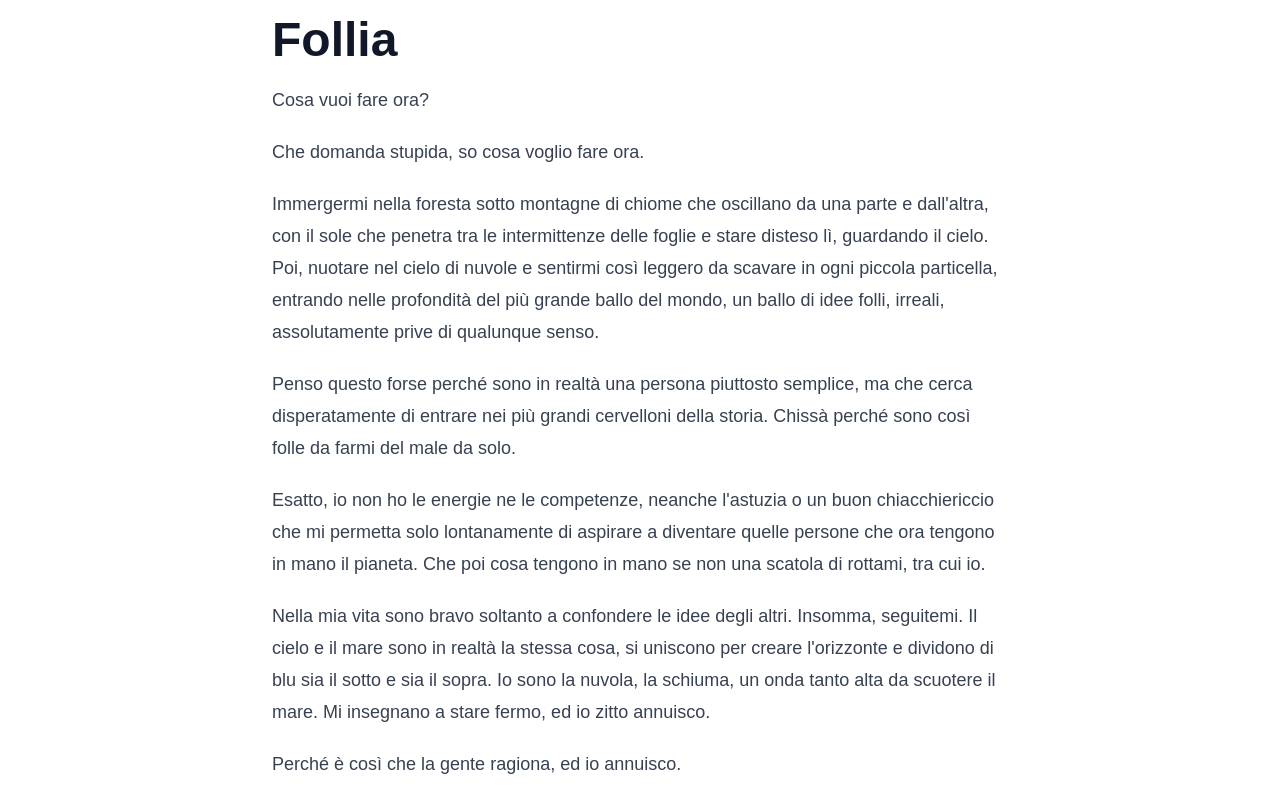
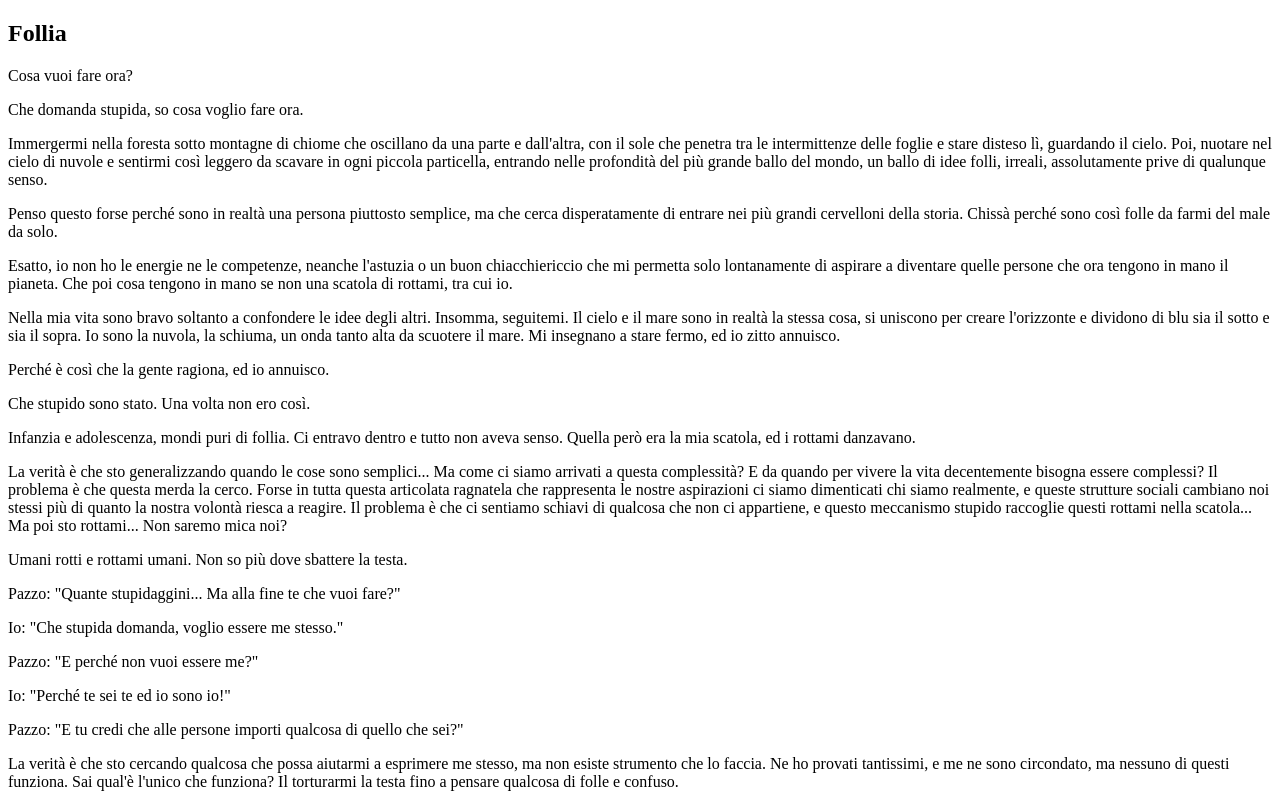
Before and after one commit to loky-lp/follia, a SvelteKit app: page / in a window 1280 px wide. Shown: the top 800 px of the page. Built offline with nearby package versions, Linux system fonts and the light colour scheme.

Commit message:
chore: remove temporarily `tailwindcss`

```diff
--- a/package.json
+++ b/package.json
@@ -17,9 +17,7 @@
 		"@sveltejs/adapter-auto": "^3.0.0",
 		"@sveltejs/kit": "^2.0.0",
 		"@sveltejs/vite-plugin-svelte": "^4.0.0",
-		"@tailwindcss/typography": "^0.5.15",
 		"@types/eslint": "^9.6.0",
-		"autoprefixer": "^10.4.20",
 		"eslint": "^9.7.0",
 		"eslint-config-prettier": "^9.1.0",
 		"eslint-plugin-svelte": "^2.36.0",
@@ -30,7 +28,6 @@
 		"prettier-plugin-tailwindcss": "^0.6.5",
 		"svelte": "^5.0.0",
 		"svelte-check": "^4.0.0",
-		"tailwindcss": "^3.4.9",
 		"typescript": "^5.0.0",
 		"typescript-eslint": "^8.0.0",
 		"vite": "^5.0.3"
--- a/postcss.config.js
+++ /dev/null
@@ -1,6 +0,0 @@
-export default {
-	plugins: {
-		tailwindcss: {},
-		autoprefixer: {},
-	},
-}
--- a/prettier.config.js
+++ b/prettier.config.js
@@ -21,7 +21,7 @@ const config = {
 		'prettier-plugin-svelte',
 		'prettier-plugin-tailwindcss',
 	],
-	tailwindConfig: fileURLToPath(new URL('./tailwind.config.ts', import.meta.url)),
+	// tailwindConfig: fileURLToPath(new URL('./tailwind.config.ts', import.meta.url)),
 	tailwindFunctions: ['cn', 'cva'],
 	importOrder: [
 		'<TYPES>',
--- a/src/app.css
+++ /dev/null
@@ -1,15 +0,0 @@
-@charset "UTF-8";
-
-@import 'tailwindcss/base';
-@import 'tailwindcss/components';
-@import 'tailwindcss/utilities';
-
-@tailwind base;
-@tailwind components;
-@tailwind utilities;
-
-@layer base {
-	body {
-		font-family: 'Quicksand Variable', sans-serif;
-	}
-}
--- a/src/routes/+layout.svelte
+++ b/src/routes/+layout.svelte
@@ -1,5 +1,5 @@
 <script lang="ts">
-	import '../app.css'
+	// import '../app.css'
 	import '@fontsource-variable/quicksand'
 
 	let { children } = $props()
--- a/tailwind.config.ts
+++ /dev/null
@@ -1,39 +0,0 @@
-import type { Config } from 'tailwindcss'
-import typography from '@tailwindcss/typography'
-
-export default {
-	content: ['./src/**/*.{html,js,svelte,ts}'],
-
-	theme: {
-		extend: {
-			typography: {
-				DEFAULT: {
-					css: {
-						h1: {
-							marginTop: '1.125rem',
-							marginBottom: '1.125rem',
-						},
-						p: {
-							marginTop: '1.125rem',
-							marginBottom: '1.125rem',
-						},
-					},
-				},
-				lg: {
-					css: {
-						h1: {
-							marginTop: '1.25rem',
-							marginBottom: '1.25rem',
-						},
-						p: {
-							marginTop: '1.25rem',
-							marginBottom: '1.25rem',
-						},
-					},
-				},
-			},
-		},
-	},
-
-	plugins: [typography],
-} satisfies Config
```
Also changed, not shown: 1 other file (tests, documents, lock files or other folders).
